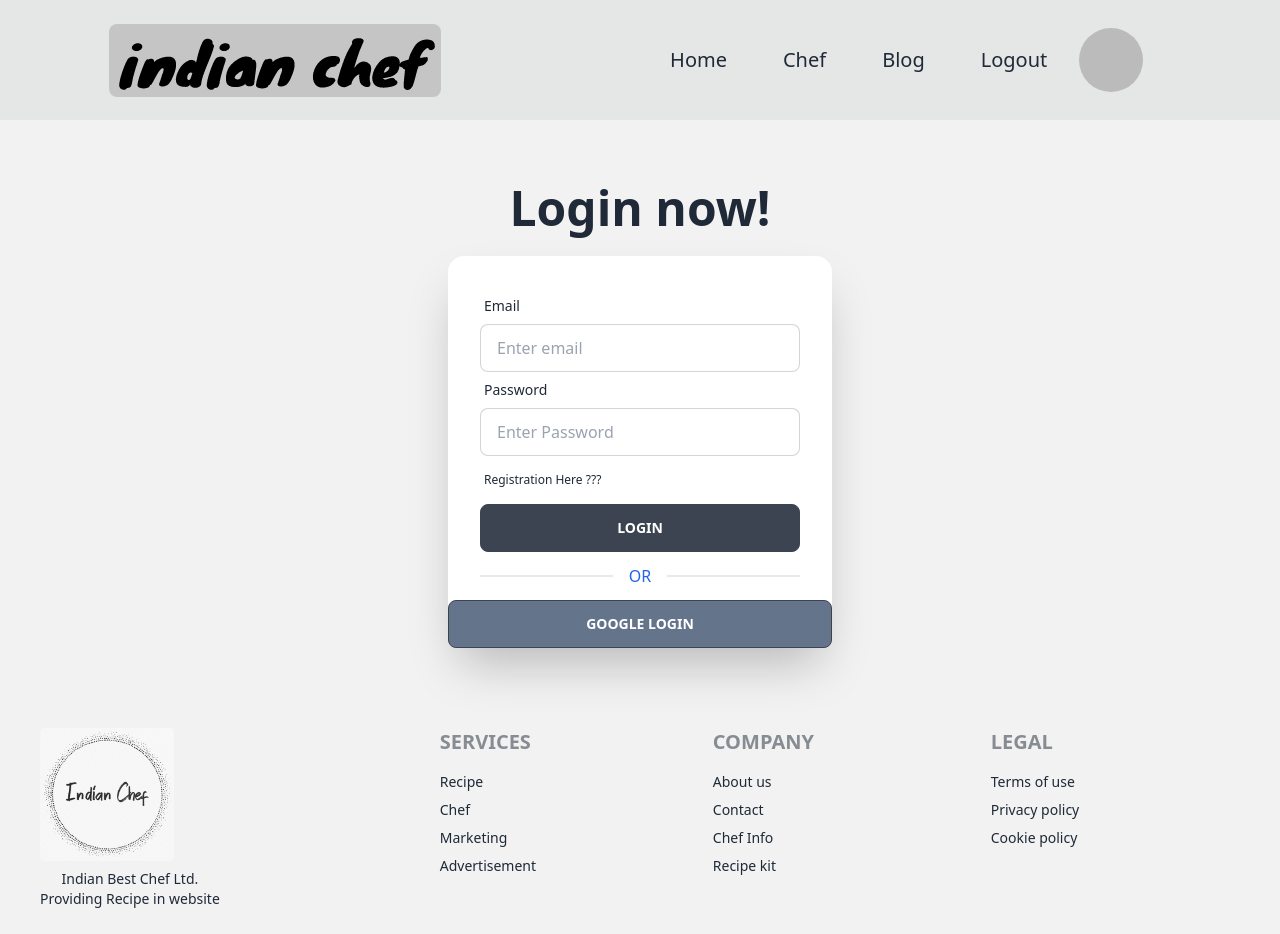
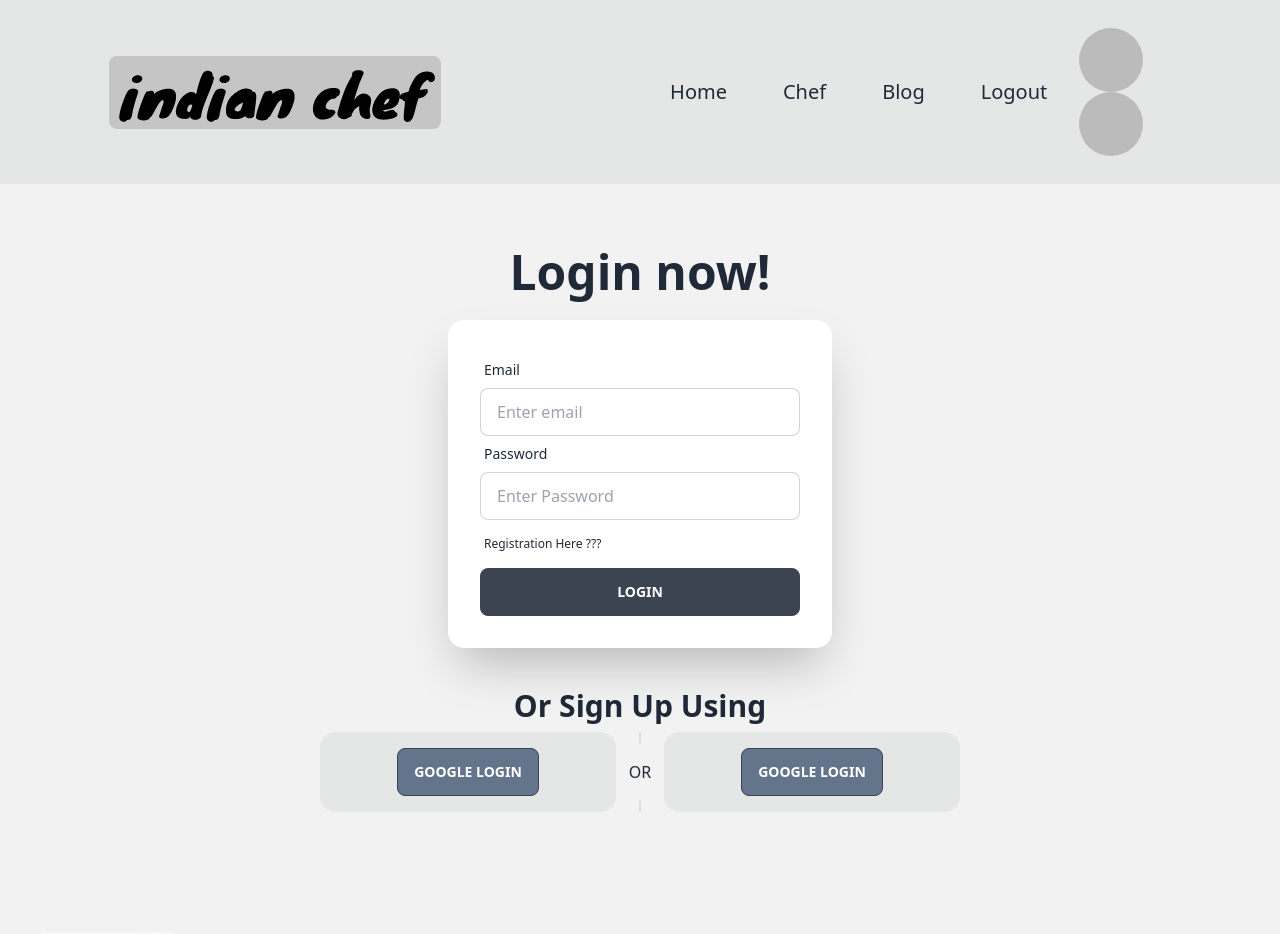
Before and after one commit to Pronoy568/IndianChef, a React (Vite) app: page /login in a window 1280 px wide. Shown: the top 934 px of the page. Built offline with nearby package versions, Linux system fonts and the light colour scheme; no server answers; sample sign-in values are in the browser's storage.

Commit message:
Profile Name Updated

```diff
--- a/src/AuthProvider/AuthProvider.jsx
+++ b/src/AuthProvider/AuthProvider.jsx
@@ -7,6 +7,7 @@ import {
   signInWithEmailAndPassword,
   signInWithPopup,
   signOut,
+  updateProfile,
 } from "firebase/auth";
 import app from "../Firebase/firebase.config";
 
@@ -37,6 +38,13 @@ const AuthProvider = ({ children }) => {
     return signOut(auth);
   };
 
+  const profileUpdate = (updatedUser, displayProfileName, displayPhotoURL) => {
+    return updateProfile(updatedUser, {
+      displayName: displayProfileName,
+      photoURL: displayPhotoURL,
+    });
+  };
+
   useEffect(() => {
     const unSub = onAuthStateChanged(auth, (user) => {
       setUserLogin(user);
@@ -52,6 +60,7 @@ const AuthProvider = ({ children }) => {
     GoogleLogin,
     LogOut,
     loading,
+    profileUpdate,
   };
 
   return (
--- a/src/Pages/Authentication/Login/Login.jsx
+++ b/src/Pages/Authentication/Login/Login.jsx
@@ -56,7 +56,7 @@ const Login = () => {
         </div>
         <div className="card flex-shrink-0 w-full max-w-sm shadow-2xl bg-base-100">
           <form onSubmit={handleLogin}>
-            <div className="px-8 pt-8">
+            <div className="px-8 py-8">
               <div className="form-control">
                 <label className="label">
                   <span className="label-text">Email</span>
@@ -97,13 +97,25 @@ const Login = () => {
               )}
               <div className="form-control">
                 <button className="btn">Login</button>
-                <div className="divider text-blue-600">OR</div>
               </div>
             </div>
           </form>
-          <button onClick={handleGoogleLogin} className="btn bg-slate-500">
-            Google Login
-          </button>
+        </div>
+        <h1 className="pt-10 pb-2 text-3xl font-bold">Or Sign Up Using</h1>
+        <div className="md:flex md:w-2/4 mx-auto md:pb-10 pb-1">
+          <div className="grid h-20 flex-grow card bg-base-300 rounded-box place-items-center mt-5 md:mt-0">
+            <button onClick={handleGoogleLogin} className="btn bg-slate-500">
+              Google Login
+            </button>
+          </div>
+          <div className="divider md:divider-horizontal divider-vertical">
+            OR
+          </div>
+          <div className="grid h-20 flex-grow card bg-base-300 rounded-box place-items-center">
+            <button onClick={handleGoogleLogin} className="btn bg-slate-500">
+              Google Login
+            </button>
+          </div>
         </div>
       </div>
     </div>
--- a/src/Pages/Authentication/Registration/Registration.jsx
+++ b/src/Pages/Authentication/Registration/Registration.jsx
@@ -5,7 +5,7 @@ import { AuthContext } from "../../../AuthProvider/AuthProvider";
 const Registration = () => {
   const [successMessage, setSuccessMessage] = useState("");
   const [ErrorMessage, setErrorMessage] = useState("");
-  const { EmailRegister } = useContext(AuthContext);
+  const { EmailRegister, profileUpdate } = useContext(AuthContext);
   const navigate = useNavigate();
   const location = useLocation();
 
@@ -16,16 +16,33 @@ const Registration = () => {
     const target = event.target;
     const emailValue = target.email.value;
     const passwordValue = target.password.value;
+    const displayName = target.name.value;
+    const photoURL = target.photo.value;
 
     EmailRegister(emailValue, passwordValue)
-      .then((user) => {
-        console.log(user);
+      .then((result) => {
+        console.log(result.user);
         setSuccessMessage("Registration successfully !!!");
         setErrorMessage("");
         navigate(from, { replace: true });
         target.reset();
+        updateUserData(result.user, displayName, photoURL);
       })
       .catch((error) => {
+        const errorMessage = error.message;
+        setErrorMessage(errorMessage);
+        setSuccessMessage("");
+      });
+  };
+
+  const updateUserData = (user, name, photo) => {
+    profileUpdate(user, name, photo)
+      .then(() => {
+        setSuccessMessage("Profile Updated!!!");
+        setErrorMessage("");
+      })
+      .catch((error) => {
+        console.log(error);
         const errorMessage = error.message;
         setErrorMessage(errorMessage);
         setSuccessMessage("");
--- a/src/Pages/Shared/Navbar/Navbar.jsx
+++ b/src/Pages/Shared/Navbar/Navbar.jsx
@@ -6,6 +6,7 @@ import person from "./../../../assets/person.png";
 
 const Navbar = () => {
   const { userLogin, LogOut } = useContext(AuthContext);
+  console.log(userLogin?.photoURL);
   return (
     <div>
       <div className="navbar bg-base-300 md:flex items-center justify-around py-4 block">
@@ -44,6 +45,16 @@ const Navbar = () => {
                     }
                     alt={userLogin.email}
                   />
+                  <img
+                    style={{ borderRadius: "50%" }}
+                    className="w-16"
+                    src={
+                      userLogin?.photoURL === undefined
+                        ? person
+                        : userLogin.photoURL
+                    }
+                    alt={userLogin.email}
+                  />
                 </div>
               </li>
             </>
```
